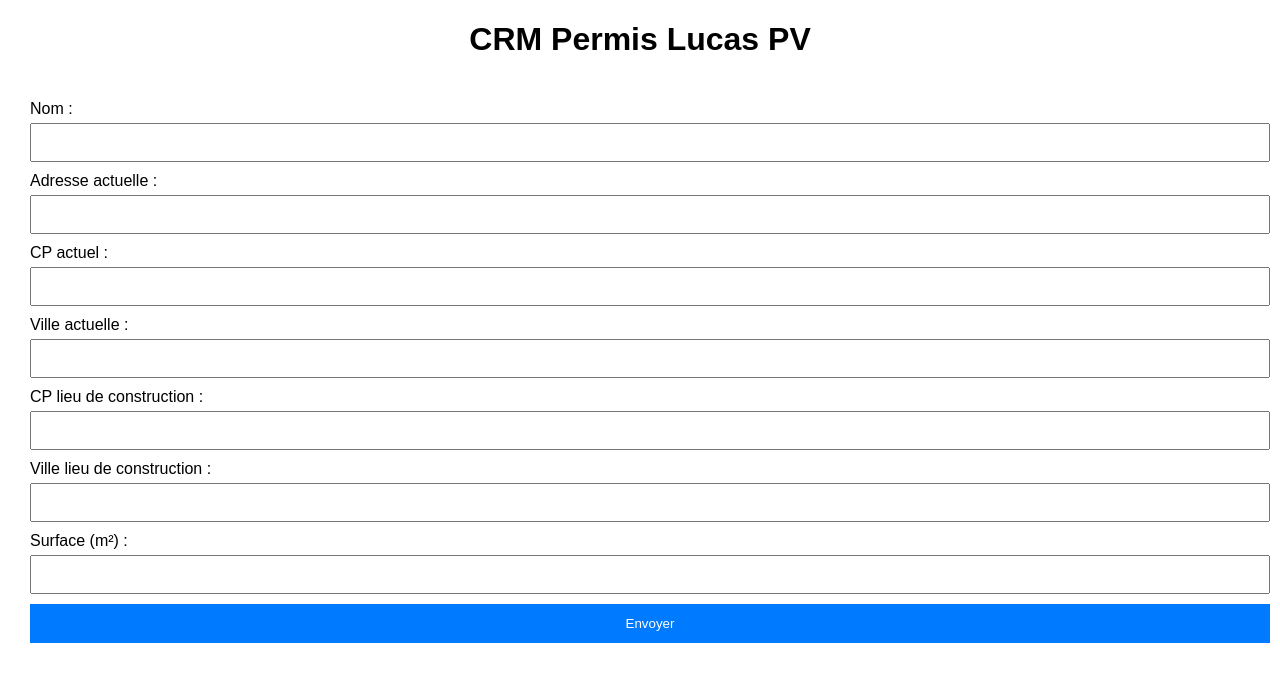
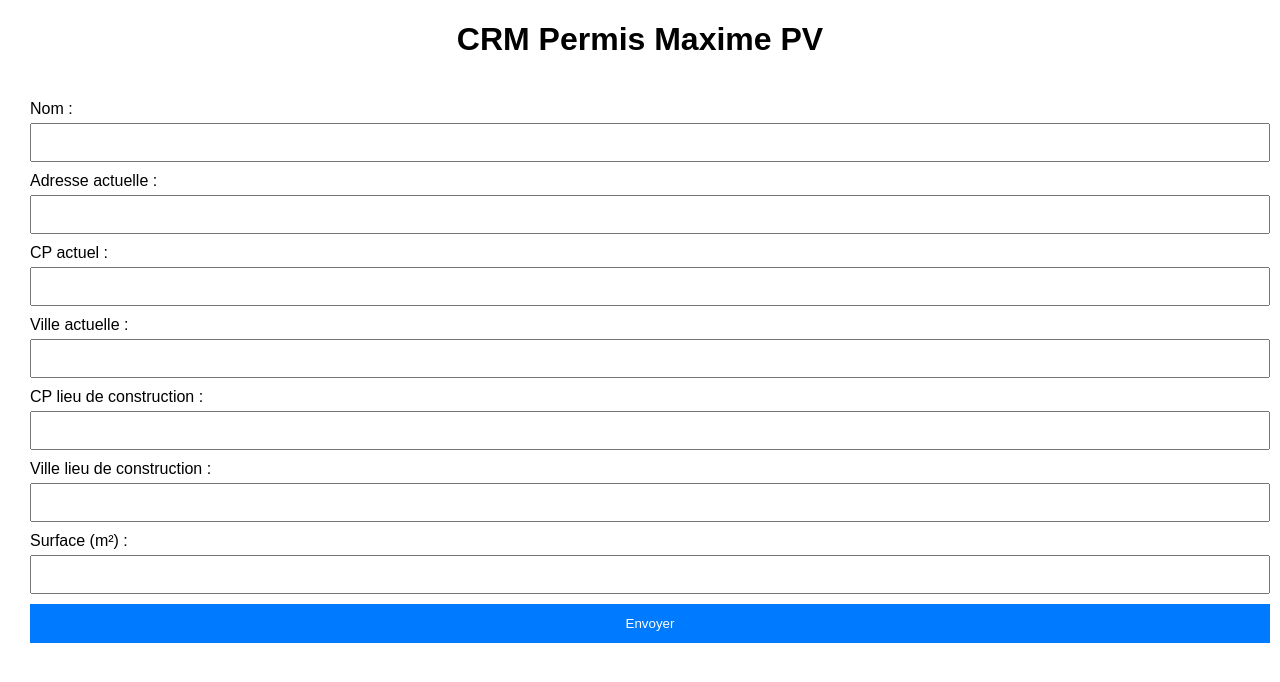
Before and after one commit to BiofranceEnergies/Maxime-permis-de-construire, a plain HTML site: page index.html in a window 1280 px wide. Drawn offline with Linux system fonts and the light colour scheme; some packages are replaced by stand-ins of ours.

Commit message:
Update index.html

```diff
--- a/index.html
+++ b/index.html
@@ -18,7 +18,7 @@
   </style>
 </head>
 <body>
-  <h1>CRM Permis Lucas PV</h1>
+  <h1>CRM Permis Maxime PV</h1>
   <form id="crmForm">
     <label for="nom">Nom :</label>
     <input type="text" id="nom" name="nom" required>
```
